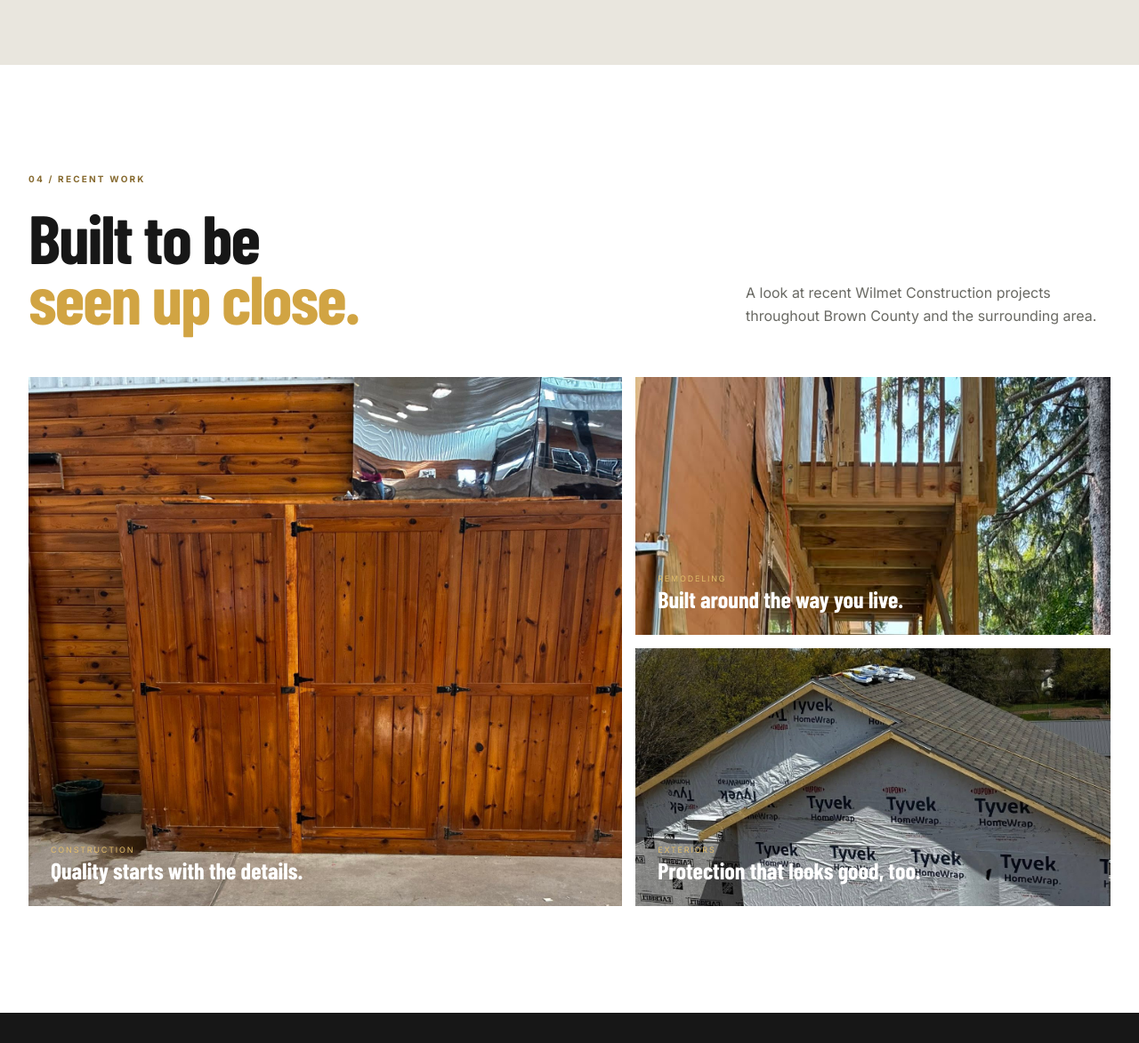
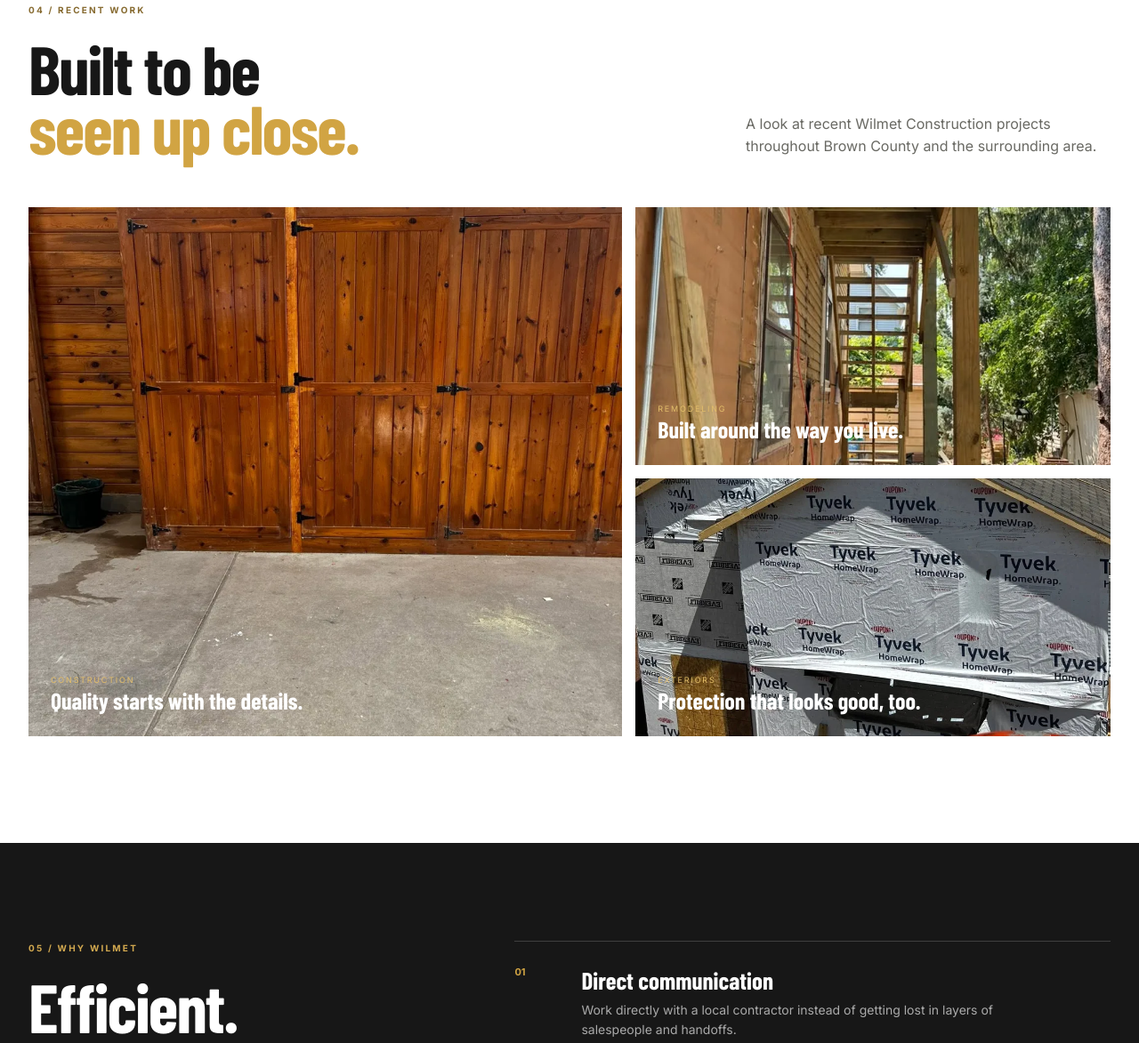
Before and after one commit to LibertMachine/wilmet-construction, a plain HTML site: page index.html in a window 1280 px wide. Shown: the part 3617-4790 px from the top of the page at 89% size. Drawn offline with nearby package versions, Linux system fonts and the light colour scheme; a web font is replaced by a local one.

Commit message:
Optimize homepage photos and favicon

```diff
--- a/index.html
+++ b/index.html
@@ -16,9 +16,7 @@
   <link href="https://fonts.googleapis.com/css2?family=Barlow+Condensed:wght@600;700;800&family=Inter:wght@400;500;600;700&display=swap" rel="stylesheet">
 
   <!-- Favicon -->
-  <link rel="icon" type="image/png" href="favicon.png">
-
-  <link rel="icon" type="image/png" href="assets/wilmet-favicon.png">
+  <link rel="icon" type="image/png" href="assets/wilmet-favicon-64.png" sizes="64x64">
 
 
   <link rel="stylesheet" href="styles.css">
@@ -123,7 +121,13 @@
       <div class="container about-grid">
       <div class="about-visual">
   <img
-    src="assets/wilmet-owner-photo.jpg"
+  src="assets/wilmet-owner-photo-960.webp"
+  srcset="assets/wilmet-owner-photo-480.webp 480w, assets/wilmet-owner-photo-960.webp 960w"
+  sizes="(max-width: 458px) calc(100vw - 38px), 420px"
+  width="1536"
+  height="2048"
+  loading="lazy"
+  decoding="async"
   alt="Wilmet Construction project"
   class="about-photo"
 >
@@ -156,7 +160,13 @@
 
       <figure class="project project-large">
         <img
-          src="assets/wilmet-gate-photo.jpg"
+          src="assets/wilmet-gate-photo-960.webp"
+          srcset="assets/wilmet-gate-photo-480.webp 480w, assets/wilmet-gate-photo-960.webp 960w"
+          sizes="(max-width: 760px) calc(100vw - 38px), (max-width: 1344px) 55vw, 703px"
+          width="960"
+          height="1280"
+          loading="lazy"
+          decoding="async"
           alt="Wilmet Construction project"
 >
         <figcaption>
@@ -167,7 +177,13 @@
 
       <figure class="project">
         <img
-          src="assets/wilmet-web-photo.jpg"
+         src="assets/wilmet-web-photo-720.webp"
+         srcset="assets/wilmet-web-photo-480.webp 480w, assets/wilmet-web-photo-720.webp 720w"
+         sizes="(max-width: 760px) calc(100vw - 38px), (max-width: 1344px) 44vw, 562px"
+         width="720"
+         height="960"
+         loading="lazy"
+         decoding="async"
          alt="Wilmet Construction remodeling project"
 >
         <figcaption>
@@ -179,7 +195,13 @@
       <figure class="project">
         <img
         class="roof-photo"
-         src="assets/wilmet-ariel-view.jpg"
+        src="assets/wilmet-ariel-view-960.webp"
+        srcset="assets/wilmet-ariel-view-480.webp 480w, assets/wilmet-ariel-view-960.webp 960w"
+        sizes="(max-width: 760px) calc(100vw - 38px), (max-width: 1344px) 44vw, 562px"
+        width="960"
+        height="785"
+        loading="lazy"
+        decoding="async"
         alt="Wilmet Construction exterior project"
 >
         <figcaption>
--- a/styles.css
+++ b/styles.css
@@ -130,3 +130,16 @@
 @media(max-width:980px){.decking-grid{gap:35px}.decking-detail{padding:25px 18px}}
 @media(max-width:760px){.decking-grid{grid-template-columns:1fr;gap:40px}.decking-features{grid-template-columns:1fr;gap:28px;margin-top:40px}.decking-detail{max-width:540px;width:100%;margin:auto}}
 @media(prefers-reduced-motion:reduce){html{scroll-behavior:auto}}
+
+.about-photo {
+  width: 100%;
+  max-width: 420px;
+  height: auto;
+  margin-inline: auto;
+}
+
+.project img {
+  width: 100%;
+  height: 100%;
+  object-fit: cover;
+}
```
Also changed, not shown: assets/wilmet-ariel-view-480.webp (added), assets/wilmet-ariel-view-960.webp (added), assets/wilmet-favicon-64.png (added), assets/wilmet-gate-photo-480.webp (added), assets/wilmet-gate-photo-960.webp (added), assets/wilmet-owner-photo-480.webp (added), assets/wilmet-owner-photo-960.webp (added), assets/wilmet-web-photo-480.webp (added), assets/wilmet-web-photo-720.webp (added). Lines whose indentation alone changed are shown as unchanged.
